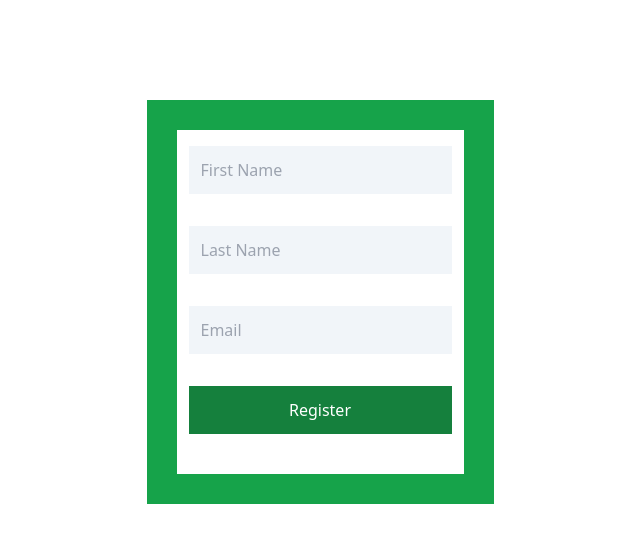
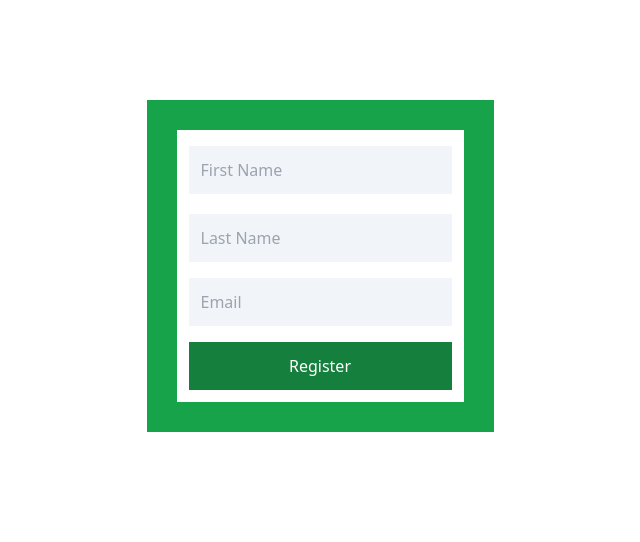
Before and after one commit to hadi-mollataheri/login-form-app, a React (Create React App) app: page / in a window 1280 px wide. Shown: the top 542 px of the page, without its empty margins (320-960 px from the left). Built offline with nearby package versions, Linux system fonts and the light colour scheme.

Commit message:
Fix vertical and horizantal space between inputs

```diff
--- a/src/App.js
+++ b/src/App.js
@@ -3,7 +3,7 @@ import Form from "./components/Form";
 
 function App() {
   return (
-    <div id="container" className="flex flex-col items-center justify-center mt-20 p-5">
+    <div id="container" className="flex items-center justify-center mt-20 p-5">
       <Form />
     </div>
   );
--- a/src/components/Form.js
+++ b/src/components/Form.js
@@ -4,36 +4,32 @@ function Form() {
   return (
     <div
       id="form-container"
-      className="border-30px border-green-600 p-3 flex justify-center text-center"
+      className="border-30px border-green-600 p-3"
     >
-      <form method="POST" action="#" className="flex flex-col justify-center items-center">
+      <form method="POST" action="#" className="flex flex-col items-center space-y-4">
         <input
           type="text"
           name="first-name"
           placeholder="First Name"
           className="p-3 bg-slate-100 m-1 w-full"
         />
-        <br />
         <input
           type="text"
           name="last-name"
           placeholder="Last Name"
           className="p-3 bg-slate-100 m-1 w-full"
         />
-        <br />
         <input
           type="email"
           name="email"
           placeholder="Email"
           className="p-3 bg-slate-100 m-1 w-full"
         />
-        <br />
         <input
           type="submit"
           value="Register"
-          className="p-3 bg-green-700 m-1 text-white w-full"
+          className="p-3 bg-green-700 text-white w-full"
         />
-        <br />
       </form>
     </div>
   );
```
